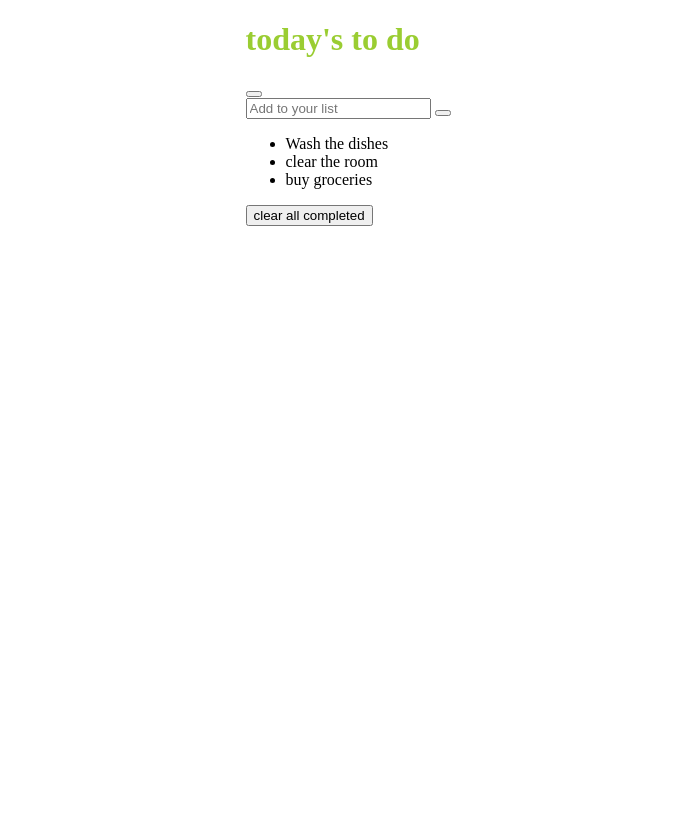
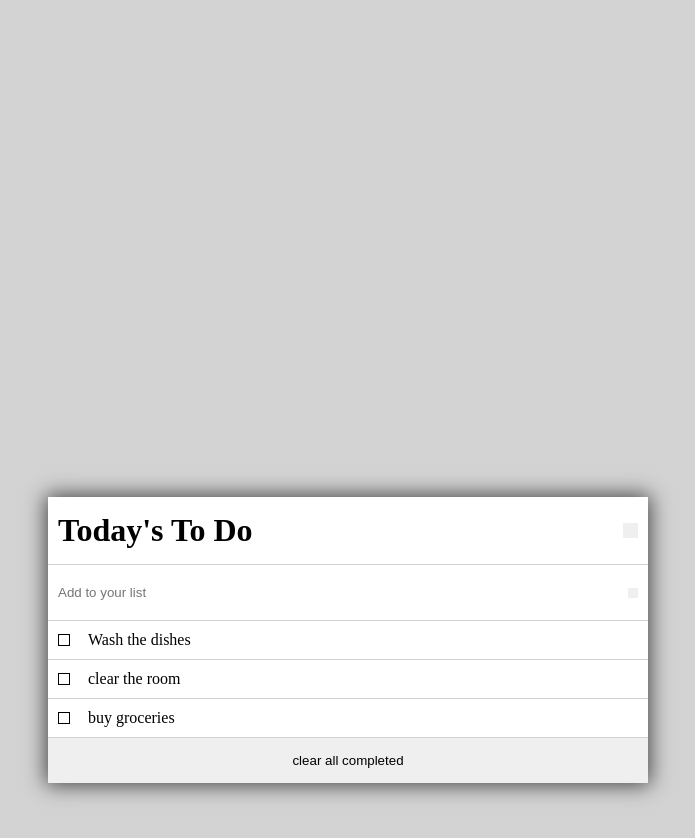
Before and after one commit to Reggeditt/todo-list-App2, a website built with webpack: page src/index.html in a window 1280 px wide. Shown: the whole page, without its empty margins (292-987 px from the left). Before the commit the page ends 800 px from the top, so only its background shows below. Built offline with nearby package versions, Linux system fonts and the light colour scheme; files whose address does not match are found by name.

Commit message:
add styles to clone design

```diff
--- a/src/index.css
+++ b/src/index.css
@@ -1,3 +1,9 @@
+* {
+  margin: 0;
+  padding: 0;
+  box-sizing: border-box;
+}
+
 body {
   margin: 0;
   padding: 0;
@@ -5,15 +11,123 @@ body {
   flex-direction: column;
   justify-content: center;
   align-items: center;
+  background-color: lightgray;
+  min-height: 100vw;
 }
 
-h1 {
-  background-blend-mode: difference;
-  color: yellowgreen;
+main {
+  display: flex;
+  flex-direction: column;
+  background-color: white;
+  width: 80%;
+  max-width: 600px;
+  max-height: 80%;
+  box-shadow: 0 0 20px 2px rgba(0, 0, 0, 0.682);
 }
 
-p {
-  color: yellowgreen;
-  font-size: 1rem;
-  font-weight: 500;
+.todo-header {
+  display: flex;
+  justify-content: space-between;
+  align-items: center;
+  border-bottom: 1px solid lightgray;
+  padding-block: 15px;
+  padding-inline-end: 10px;
 }
+
+.todo-header-text {
+  padding-inline: 10px;
+  text-transform: capitalize;
+}
+
+#header-btn {
+  padding-right: 10px;
+  width: 15px;
+  height: 15px;
+  background-image: url(./sync-svgrepo-com.svg);
+  background-size: cover;
+  background-repeat: no-repeat;
+  background-position: center;
+  border: none;
+  outline: none;
+}
+
+#form {
+  border-bottom: 1px solid lightgray;
+  display: flex;
+  align-items: center;
+  justify-content: space-between;
+  padding-inline-end: 10px;
+}
+
+#todo-input {
+  width: 90%;
+  outline: none;
+  border: none;
+  padding: 20px 10px;
+}
+
+#enter-input {
+  width: 10px;
+  height: 10px;
+  background-image: url(./arrow-turn-down-left-svgrepo-com.svg);
+  background-size: cover;
+  background-repeat: no-repeat;
+  background-position: center;
+  border: none;
+}
+
+.todo-list-wrap {
+  padding: 0;
+}
+
+.todo-list-wrap li {
+  width: 100%;
+  box-sizing: border-box;
+  padding: 10px 40px;
+  text-decoration: none;
+  list-style: none;
+  border-bottom: 1px lightgrey solid;
+  position: relative;
+}
+
+.todo-list-wrap li::before {
+  content: "";
+  position: absolute;
+  left: 10px;
+  top: 50%;
+  transform: translateY(-50%);
+  width: 10px;
+  height: 10px;
+  border: 1px solid black;
+  cursor: pointer;
+}
+
+.todo-list-wrap li::after {
+  content: "";
+  position: absolute;
+  right: 10px;
+  top: 50%;
+  transform: translateY(-50%);
+  width: 10px;
+  height: 30px;
+  background-image: url(./menu-vertical-svgrepo-com.svg);
+  background-size: cover;
+  background-repeat: no-repeat;
+  background-position: center;
+  cursor: pointer;
+}
+
+.todo-list-wrap li::before:focus {
+  background-color: black;
+}
+
+.clear-completed {
+  width: 100%;
+  height: 100%;
+  text-align: center;
+  padding: 15px 10px;
+  box-sizing: border-box;
+  outline: none;
+  border: none;
+  cursor: pointer;
+}
```
